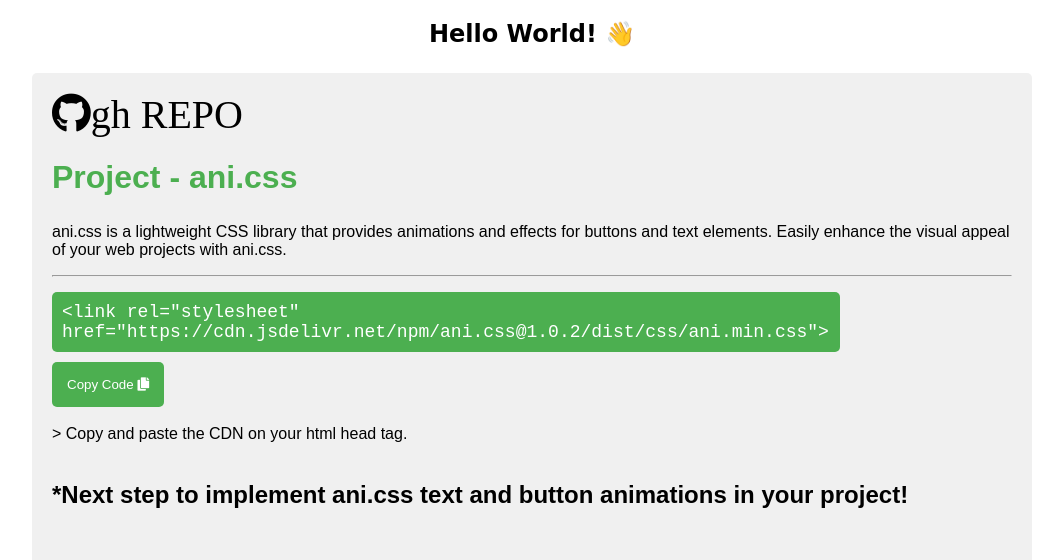
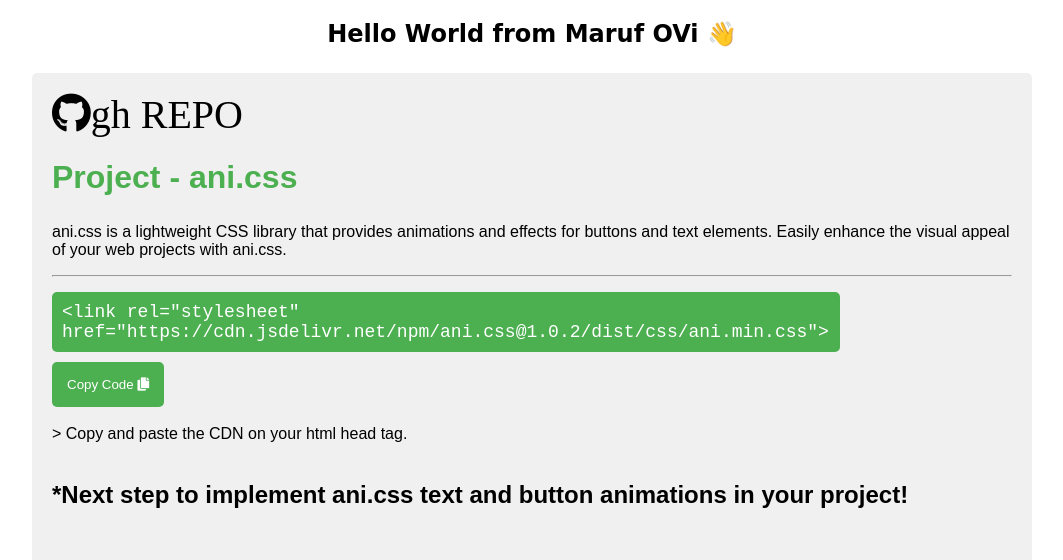
Before and after one commit to iamovi/ani.css, a plain HTML site: page assets/howtouse/usages.html in a window 1280 px wide. Shown: the top 560 px of the page, without its empty margins (108-1171 px from the left). Drawn offline with Linux system fonts and the light colour scheme.

Commit message:
Update usages.html

```diff
--- a/assets/howtouse/usages.html
+++ b/assets/howtouse/usages.html
@@ -11,7 +11,7 @@
   <link rel="stylesheet" href="./usages.css">
 </head>
 <body>
-<h2 class="hola">Hello World! 👋</h2>
+<h2 class="hola">Hello World from Maruf OVi 👋</h2>
   <div class="container">
     <a href="https://github.com/iamovi/ani.css" target="_blank" class="fab fa-github github-icon iconyo">gh REPO</a>
     <!-- Your content goes here -->
```
